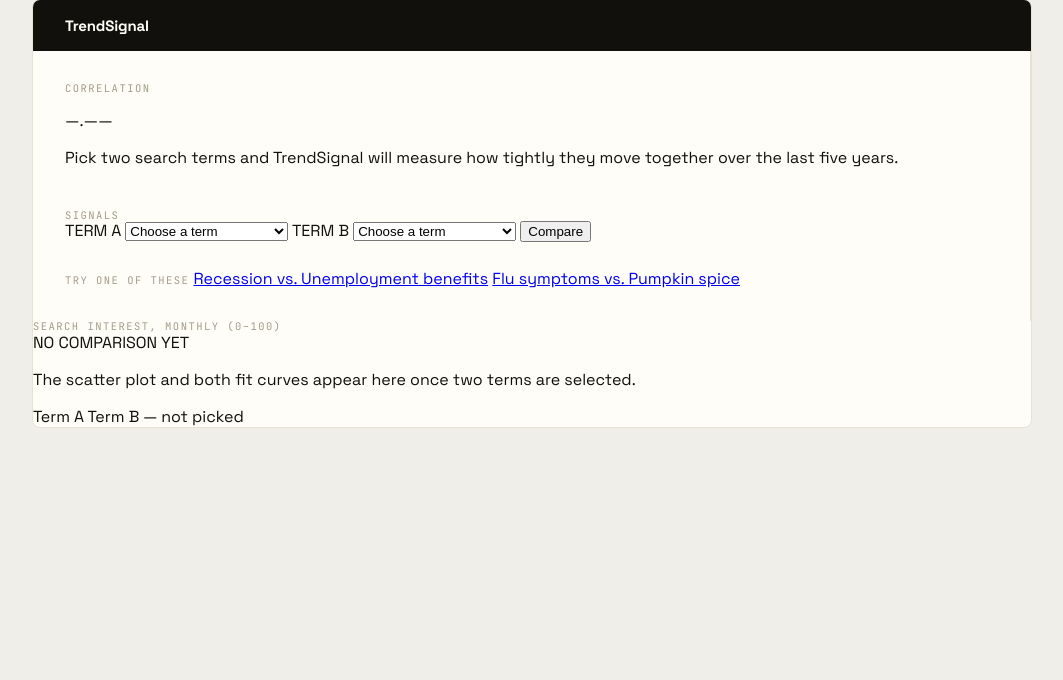
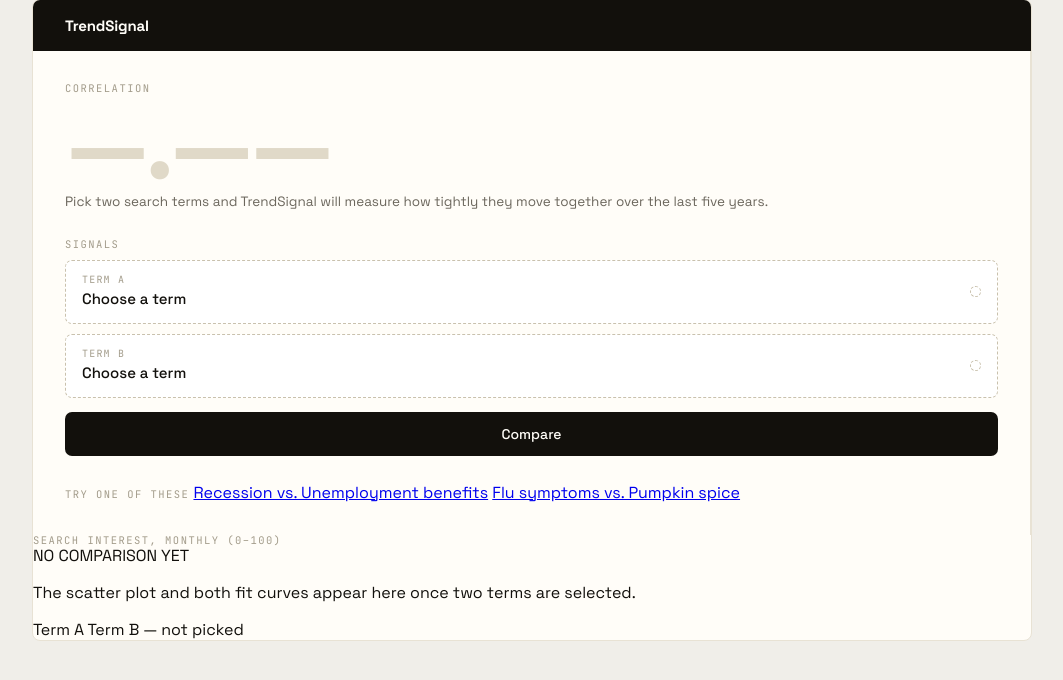
Before and after one commit to irutagengwa/cs50p-final-project, a Flask app: page / in a window 1280 px wide. Shown: the part 41-721 px from the top of the page, without its empty margins (108-1171 px from the left). Run offline with Flask 3, Linux system fonts and the light colour scheme; data comes from the database, SQL or seed files in the repository.

Commit message:
more css details

```diff
--- a/static/style.css
+++ b/static/style.css
@@ -67,3 +67,75 @@
   letter-spacing: 0.14em;
   color: var(--faint);
 }
+
+/* ---------- the big r ---------- */
+.r-value {
+  font-size: 96px;
+  font-weight: 700;
+  line-height: 0.82;
+  letter-spacing: -0.05em;
+  margin: 12px 0 0;
+}
+.r-value.empty { color: var(--ghost); }
+.r-strength { font-size: 14px; font-weight: 500; color: var(--red); margin: 10px 0 0; }
+.r-note { font-size: 13.5px; line-height: 1.55; color: var(--muted); margin: 8px 0 0; text-wrap: pretty; }
+.r-note strong { font-weight: 500; color: var(--ink); }
+
+/* ---------- term pickers ---------- */
+.picker { display: flex; flex-direction: column; gap: 10px; }
+
+.slot {
+  display: flex;
+  align-items: center;
+  justify-content: space-between;
+  gap: 12px;
+  width: 100%;
+  background: #fff;
+  border: 1.5px solid var(--ink);
+  border-radius: 7px;
+  padding: 14px 16px;
+  text-align: left;
+  cursor: pointer;
+  font-family: inherit;
+}
+.slot:hover { background: #f5f2ea; }
+.slot.empty { border-style: dashed; border-color: var(--dash); }
+.slot.empty:hover { border-color: var(--ink); }
+.slot .label {
+  display: block;
+  font: 400 10px/1 "JetBrains Mono", ui-monospace, Menlo, monospace;
+  letter-spacing: 0.12em;
+  color: var(--faint);
+  margin-bottom: 3px;
+}
+.slot .value { font-size: 15px; font-weight: 500; color: var(--ink); }
+.slot.empty .value { color: var(--faint); }
+.dot { width: 11px; height: 11px; border-radius: 50%; flex: none; display: block; }
+.dot.a { background: var(--blue); }
+.dot.b { background: var(--red); }
+.dot.pending { border: 1.5px dashed var(--dash); }
+
+/* native selects styled as slots */
+.slot select {
+  appearance: none;
+  border: none;
+  background: transparent;
+  font: 500 15px/1 "Space Grotesk", Helvetica, sans-serif;
+  color: var(--ink);
+  padding: 0;
+  width: 100%;
+  cursor: pointer;
+}
+.slot select:focus { outline: none; }
+
+/* ---------- buttons ---------- */
+.btn {
+  font: 500 14px/1 "Space Grotesk", Helvetica, sans-serif;
+  color: var(--paper);
+  background: var(--ink);
+  border: none;
+  border-radius: 7px;
+  padding: 15px 18px;
+  margin-top: 4px;
+  cursor: pointer;
+}
```
